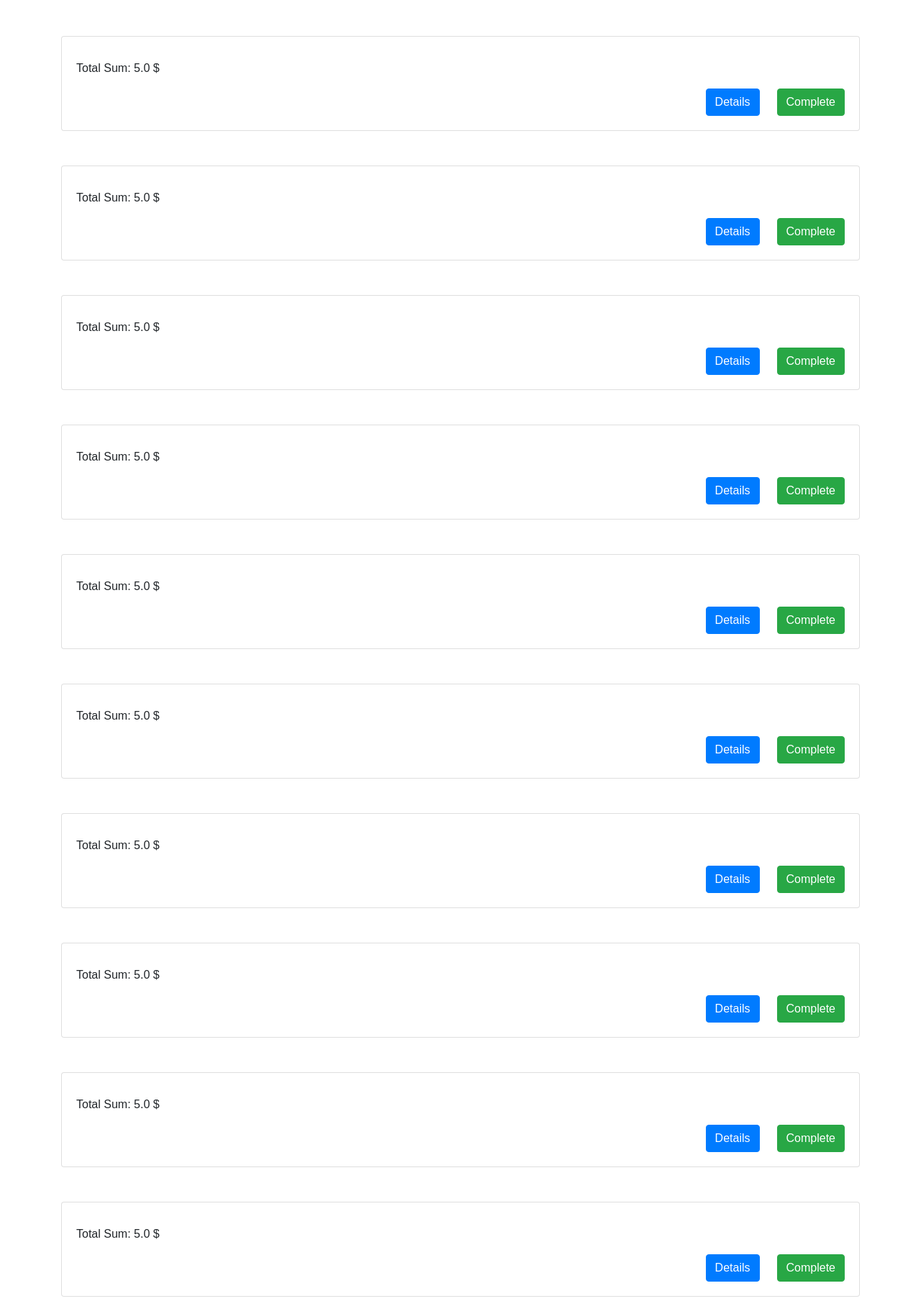
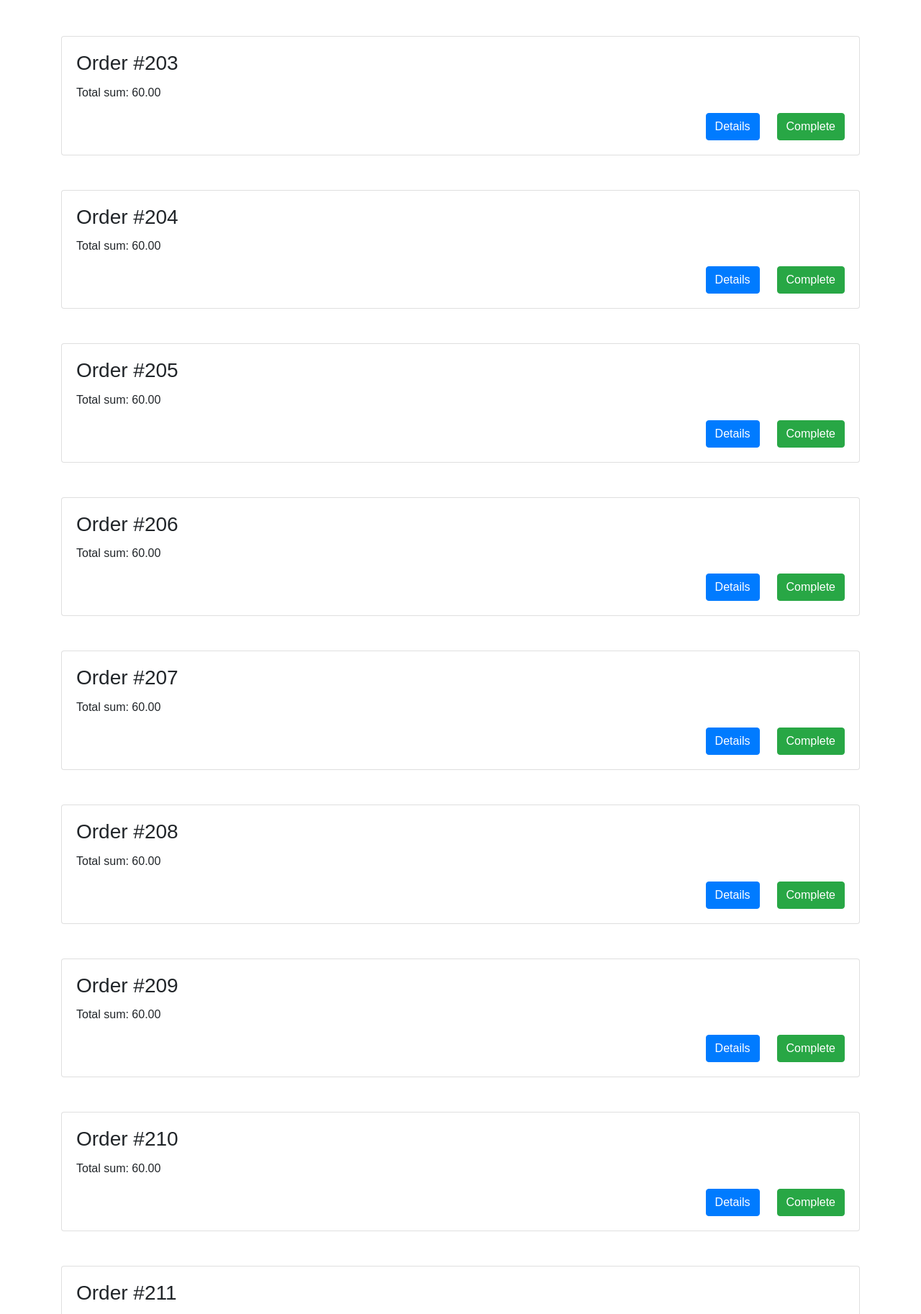
Before and after one commit to amirAkhmetzhanov94/fastfood, a Django app: page /orders/ in a window 1280 px wide. Shown: the part 94-1920 px from the top of the page at 72% size. Run offline with Django 3.2, Linux system fonts and the light colour scheme; data comes from the database, SQL or seed files in the repository; some libraries are stand-ins or nearby versions.

Commit message:
Исправил баг с появлением пустого заказа в случае удаления всех блюд из заказа. Немного стилизовал вывод блюд в заказе. Добавил вьюшку с детальным выводом заказа.

```diff
--- a/source/fastfood/urls.py
+++ b/source/fastfood/urls.py
@@ -20,7 +20,7 @@ from webapp import views as webapp_views
 
 urlpatterns = [
     path('admin/', admin.site.urls),
-    path('', webapp_views.Index.as_view()),
+    path('', webapp_views.Index.as_view(), name="index"),
     path('orders/', webapp_views.OrdersView.as_view(), name='orders'),
     path('dishes/', webapp_views.DishesView.as_view(), name='dishes'),
     path('orders/<int:pk>/', webapp_views.OrderDetailView.as_view(), name='detail'),
--- a/source/webapp/static/css/main.css
+++ b/source/webapp/static/css/main.css
@@ -61,3 +61,14 @@ div.dishes_food{
 div.dishes_drink{
     background: darkseagreen;
 }
+
+button.main_page_button{
+    border: 0;
+    background: transparent;
+    padding: 0;
+    margin: 0;
+}
+div.flex_mainpage{
+    display: flex;
+    justify-content: space-between;
+}
--- a/source/webapp/templates/orders_list.html
+++ b/source/webapp/templates/orders_list.html
@@ -6,8 +6,8 @@
     {% for order in orders %}
     <div class="card mb-5">
       <div class="card-body">
-        <h3 class="card-title">{{ order.dish__title }}</h3>
-        <p class="card-text">Total Sum: 5.0 $</p>
+        <h3 class="card-title">Order #{{ order.id }}</h3>
+        <p class="card-text">Total sum: {{ total_sum }}</p>
         <a href="#" class="btn btn btn-success" style="float: right">Complete</a>
         <a href="{% url 'detail' order.pk %}" class="btn btn-primary mr-4" style="float: right">Details</a>
       </div>
--- a/source/webapp/views.py
+++ b/source/webapp/views.py
@@ -36,6 +36,11 @@ class OrdersMainPage(View):
             if dish_for_delete:
                 dish = OrderDish.objects.get(order_id=order_id, pk=request.POST['dish_delete'])
                 dish.delete()
+                orderdish = OrderDish.objects.filter(order_id=order_id)
+                if not len(orderdish):
+                    order = Order.objects.get(id=order_id)
+                    order.delete()
+                    return redirect('index')
                 dish_orders = order.order_dishes.all().values("dish_in_order__title", "dish_in_order__price", "qty",
                                                               "id")
                 return render(request, self.template_name, {'dishes': dishes, 'order_id': order_id, 'dish_orders':
@@ -59,21 +64,47 @@ class OrdersMainPage(View):
         return total
 
 
-
 class OrdersView(TemplateView):
     template_name = 'orders_list.html'
 
     def get_context_data(self, **kwargs):
-        extra_context = {"orders": Order.objects.all()}
+        dish_orders = OrderDish.objects.all().values("dish_in_order__title", "dish_in_order__price", "qty", "id")
+        extra_context = {"total_sum": self.get_total_sum(dish_orders), "orders": Order.objects.all()}
         return extra_context
 
+    def get_total_sum(self, orders):
+        total = 0
+        for o in orders:
+            # print(o['qty'])
+            # print(o['dish_in_order__price'])
+            total += o['qty'] * o['dish_in_order__price']
+        return total
 
-class OrderDetailView(TemplateView):
+
+class OrderDetailView(View):
     template_name = 'order_detail.html'
 
-    def get_context_data(self, **kwargs):
-        kwargs['order'] = get_object_or_404(Order, pk=kwargs['pk'])
-        return super().get_context_data(**kwargs)
+    def get(self, request, *args, **kwargs):
+        dish_order = OrderDish.objects.filter(order_id=kwargs["pk"])
+        total_sum = 0
+        for dish in dish_order:
+            total_sum += dish.dish_in_order.price * dish.qty
+
+        return render(request, self.template_name, {"dish_order": dish_order, "order_id": kwargs["pk"], "total_sum":
+            total_sum})
+
+    def post(self, request, *args, **kwargs):
+        dish_order = OrderDish.objects.filter(order_id=kwargs["pk"])
+        total_sum = 0
+        for dish in dish_order:
+            total_sum += dish.dish_in_order.price * dish.qty
+        order = get_object_or_404(Order, pk=kwargs["pk"])
+        is_completed = request.POST.get("is_completed")
+        if is_completed:
+            order.completed_order = True
+            order.save()
+            return render(request, self.template_name, {"dish_order": dish_order, "order_id": kwargs["pk"], "total_sum":
+                total_sum, "completed_order": order.completed_order})
 
 
 class DishesView(TemplateView):
```
Also changed, not shown: source/webapp/templates/index.html (+6 -3 lines), source/webapp/templates/order_detail.html (+13 -4 lines).
